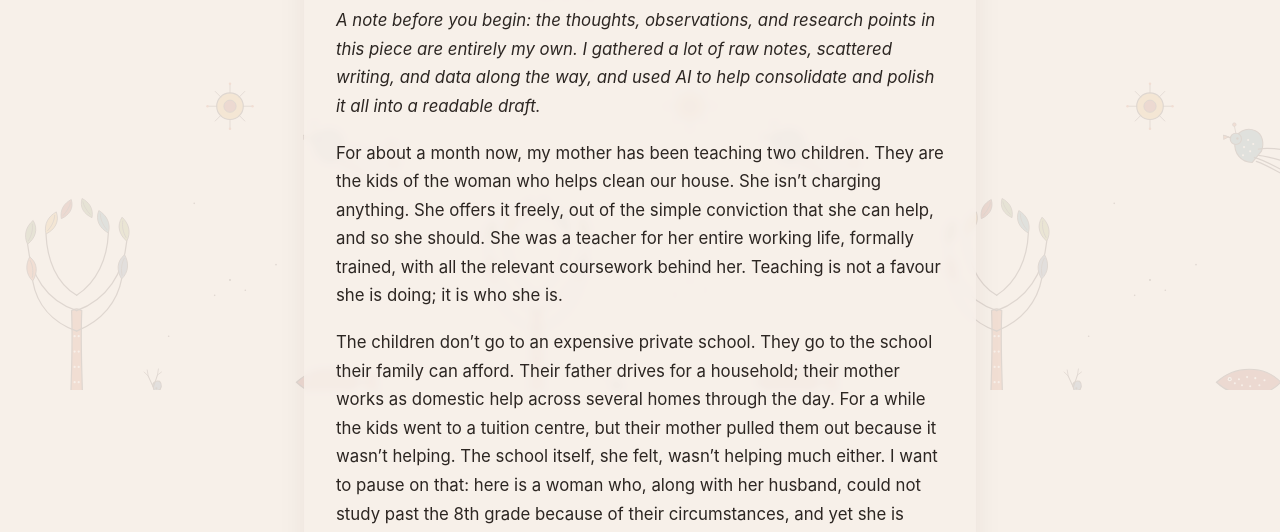
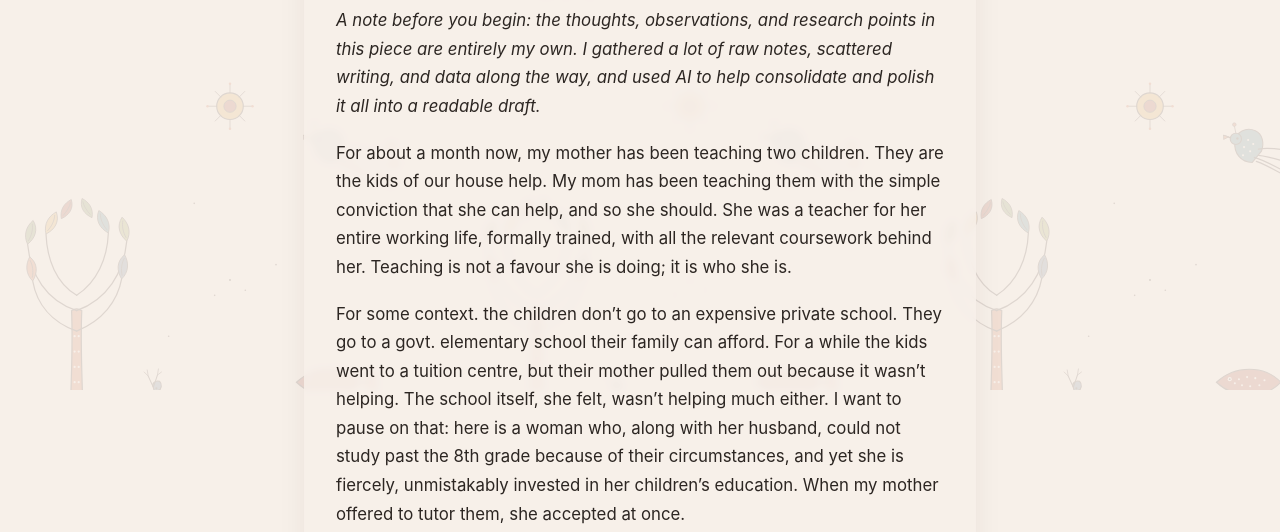
Before and after one commit to VPCCB/VPCCB.github.io, an Astro site: page /blog/lottery-of-birth in a window 1280 px wide. Shown: the part 410-942 px from the top of the page. Built offline with nearby package versions, Linux system fonts and the light colour scheme; Astro itself is replaced by a stand-in of ours.

Commit message:
Reword opening about house help and school context

```diff
--- a/src/content/blog/lottery-of-birth.md
+++ b/src/content/blog/lottery-of-birth.md
@@ -10,16 +10,14 @@ data along the way, and used AI to help consolidate and polish it all into a
 readable draft.*
 
 For about a month now, my mother has been teaching two children. They are the
-kids of the woman who helps clean our house. She isn't charging anything. She
-offers it freely, out of the simple conviction that she can help, and so she
-should. She was a teacher for her entire working life, formally trained, with all
-the relevant coursework behind her. Teaching is not a favour she is doing; it is
-who she is.
+kids of our house help. My mom has been teaching them with the simple conviction
+that she can help, and so she should. She was a teacher for her entire working
+life, formally trained, with all the relevant coursework behind her. Teaching is
+not a favour she is doing; it is who she is.
 
-The children don't go to an expensive private school. They go to the school their
-family can afford. Their father drives for a household; their mother works as
-domestic help across several homes through the day. For a while the kids went to a
-tuition centre, but their mother pulled them out because it wasn't helping. The
+For some context. the children don't go to an expensive private school. They go
+to a govt. elementary school their family can afford. For a while the kids went to
+a tuition centre, but their mother pulled them out because it wasn't helping. The
 school itself, she felt, wasn't helping much either. I want to pause on that: here
 is a woman who, along with her husband, could not study past the 8th grade because
 of their circumstances, and yet she is fiercely, unmistakably invested in her
```
